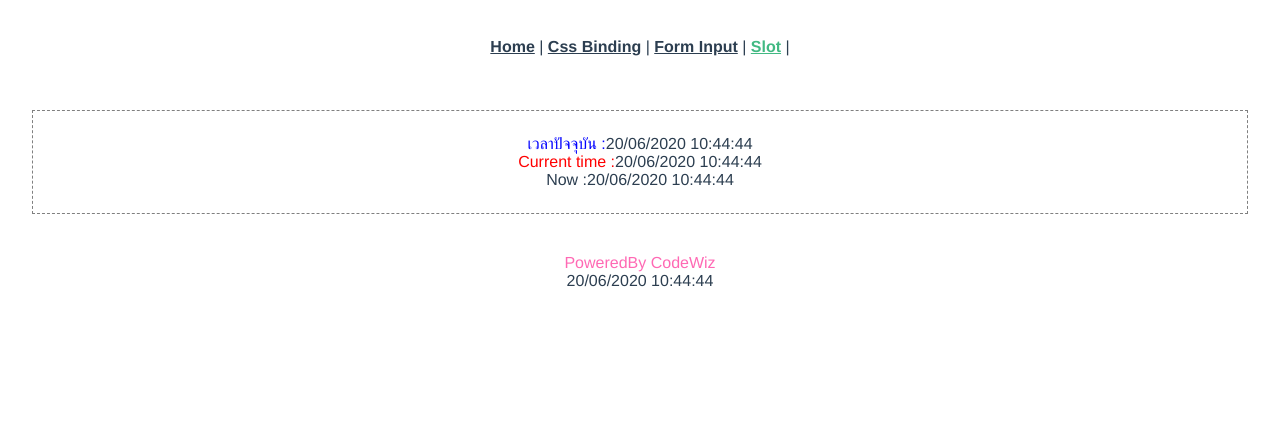
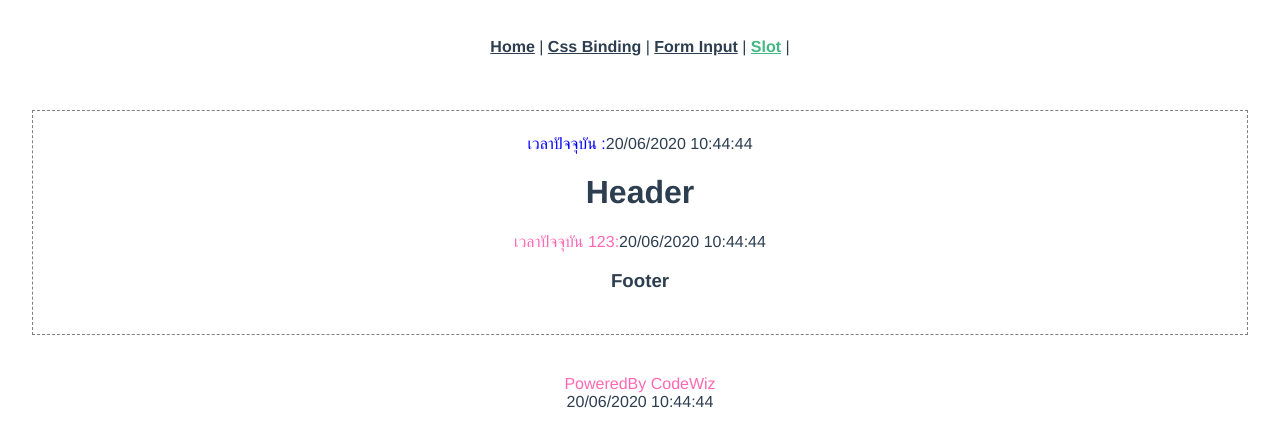
Before and after one commit to cckcoder/vue_tutorial_1, a Vue app: page /slot in a window 1280 px wide. Shown: the top 446 px of the page. Built offline with nearby package versions, Linux system fonts and the light colour scheme.

Commit message:
Complete section
Signed-off-by: codewiz <c.chaiwat.ch@gmail.com>

```diff
--- a/src/components/helpers/Clock.vue
+++ b/src/components/helpers/Clock.vue
@@ -1,6 +1,8 @@
 <template>
   <div id="clock">
+    <slot name="header"></slot>
     <slot>Now :</slot>{{ time }}
+    <slot name="footer"></slot>
   </div>
 </template>
 
--- a/src/views/Slot_lern.vue
+++ b/src/views/Slot_lern.vue
@@ -5,11 +5,18 @@
     </Clock>
 
     <Clock>
-      <span style="color:red;">Current time :</span>
+      <span style="color:hotpink;">เวลาปัจจุบัน 123:</span>
+
+      <template v-slot:header>
+        <h1>Header</h1>
+      </template>
+
+      <template v-slot:footer>
+        <h3>Footer</h3>
+      </template>
+
     </Clock>
 
-    <!-- Use slot fallback or Default slot template -->
-    <Clock />
   </div>
 </template>
 
```
